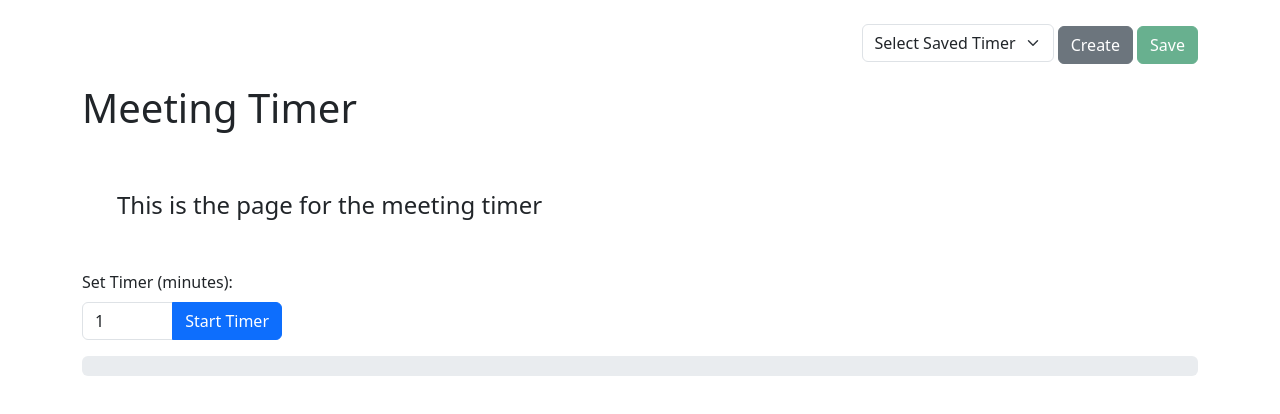
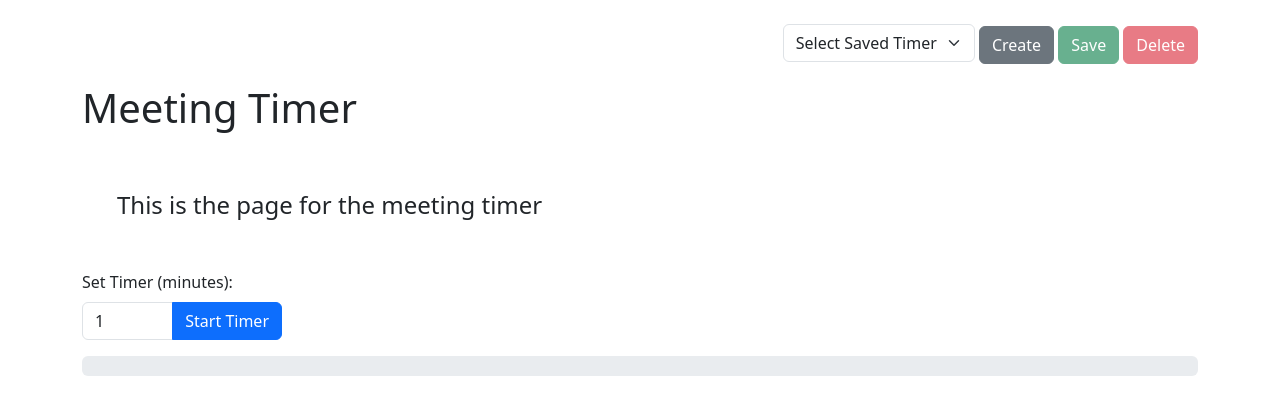
Before and after one commit to gilosborne/mytools, a plain HTML site: page meetingfacilitator.html in a window 1280 px wide. Drawn offline with nearby package versions, Linux system fonts and the light colour scheme.

Commit message:
Update meetingfacilitator.html

```diff
--- a/meetingfacilitator.html
+++ b/meetingfacilitator.html
@@ -18,6 +18,7 @@
             <select id="saved-items" class="form-select d-inline w-auto" onchange="loadSavedItem()"></select>
             <button class="btn btn-secondary" onclick="addNewItem()">Create</button>
             <button id="save-btn" class="btn btn-success" onclick="saveItem()" disabled>Save</button>
+            <button id="delete-btn" class="btn btn-danger" onclick="deleteItem()" disabled>Delete</button>
         </div>
     </div>
 
@@ -135,6 +136,7 @@
         const description = document.getElementById("description").textContent.trim();
         const minutes = document.getElementById("minutes").value;
         document.getElementById("save-btn").disabled = !(title && description && minutes);
+        document.getElementById("delete-btn").disabled = !document.getElementById("saved-items").value;
     }
 
     function formatDescription() {
@@ -142,9 +144,22 @@
         description.innerHTML = description.innerHTML.replace(/\n/g, '<br>'); // Ensure line breaks remain
     }
 
+    function deleteItem() {
+        const selectedTitle = document.getElementById("saved-items").value;
+        if (!selectedTitle) return;
+
+        const savedItems = JSON.parse(localStorage.getItem("savedTimers")) || {};
+        delete savedItems[selectedTitle];
+        localStorage.setItem("savedTimers", JSON.stringify(savedItems));
+
+        populateDropdown();
+        addNewItem();
+    }
+
     document.getElementById("title").addEventListener("input", validateInputs);
     document.getElementById("description").addEventListener("input", validateInputs);
     document.getElementById("minutes").addEventListener("input", validateInputs);
+    document.getElementById("saved-items").addEventListener("change", validateInputs);
 
     function populateDropdown() {
         const savedItems = JSON.parse(localStorage.getItem("savedTimers")) || {};
```
